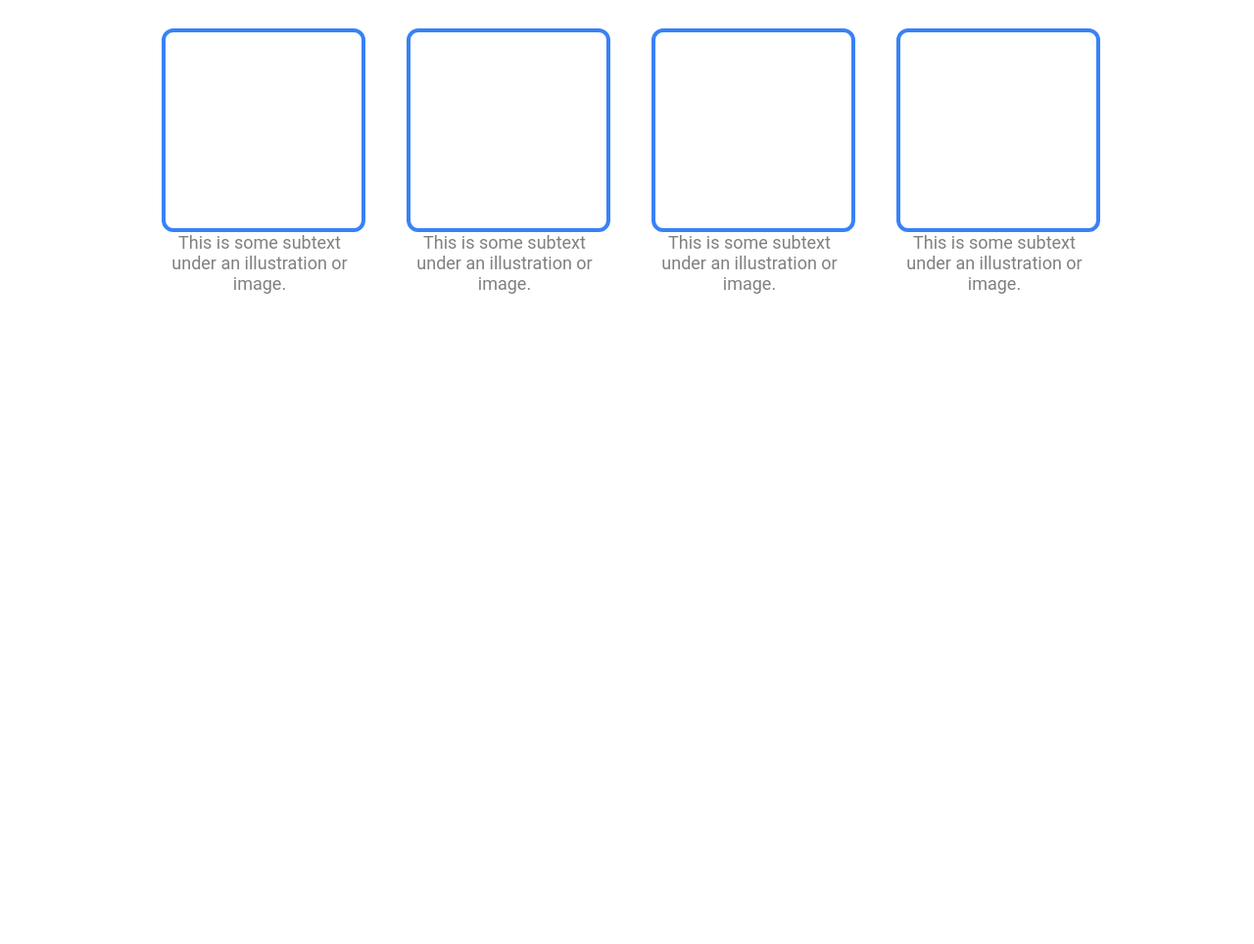
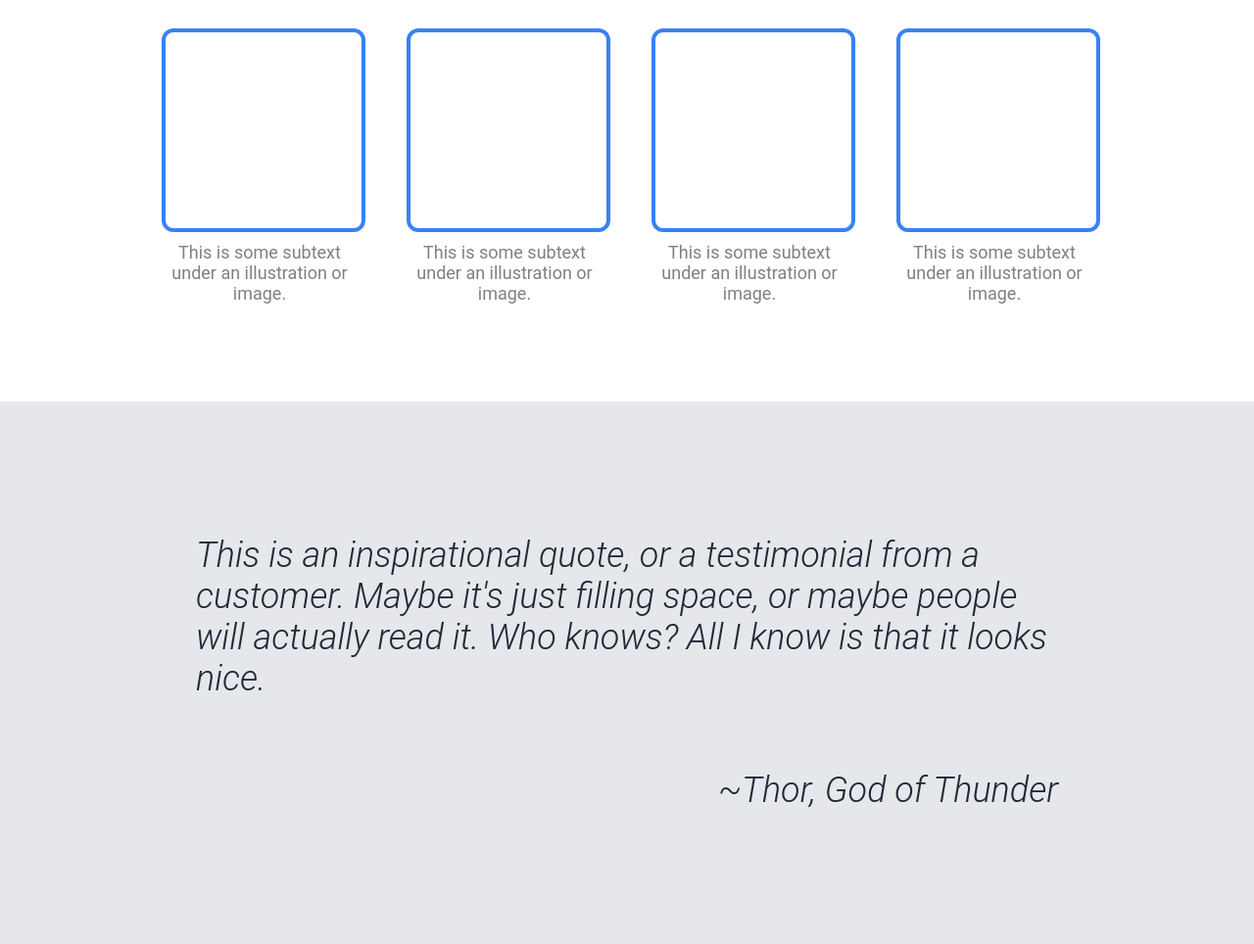
Before and after one commit to IngeniumEtNatura/landing-page, a plain HTML site: page index.html in a window 1280 px wide. Shown: the part 762-1726 px from the top of the page at 98% size. Before the commit the page ends 1062 px from the top, so only its background shows below. Drawn offline with Linux system fonts and the light colour scheme.

Commit message:
ADD quote section and adjust layout

```diff
--- a/index.html
+++ b/index.html
@@ -49,5 +49,13 @@
             </div>
         </div>
     </div>
+    <div class="quote">
+        <div class="quotation">
+            <p>This is an inspirational quote, or a testimonial
+                    from a customer. Maybe it's just filling space, or maybe people
+                    will actually read it. Who knows? All I know is that it looks nice.</p>
+            <p>~Thor, God of Thunder</p>
+        </div>
+    </div>
 </body>
 </html>
--- a/stylesheet.css
+++ b/stylesheet.css
@@ -79,6 +79,7 @@ button {
     text-align: center;
     color: #808080;
     font-size: 18px;
+    padding-bottom: 100px;
 }
 
 .information-title {
@@ -103,8 +104,28 @@ button {
     border-radius: 12px;
     display: flex;
     align-items: center;
+    margin-bottom: 10px;
 }
 
 .info {
     max-width: 200px
 }
+
+.quote {
+    display: flex;
+    background-color: #E5E7EB;
+    font-size: 36px;
+    color: #1F2937;
+    font-weight: 300;
+    font-style: italic;
+    flex-direction: column;
+    padding: 100px;
+    padding-left: 200px;
+    padding-right: 200px;
+}
+
+.quotation {
+    display: flex;
+    flex-direction: column;
+    align-items: flex-end;
+}
```
